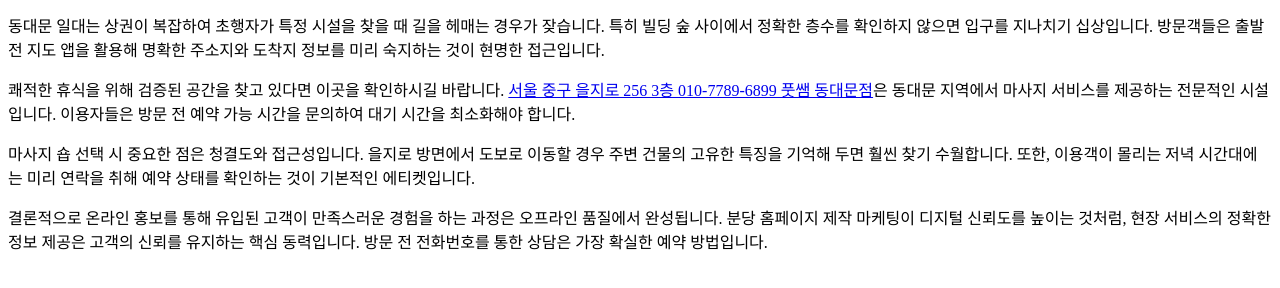
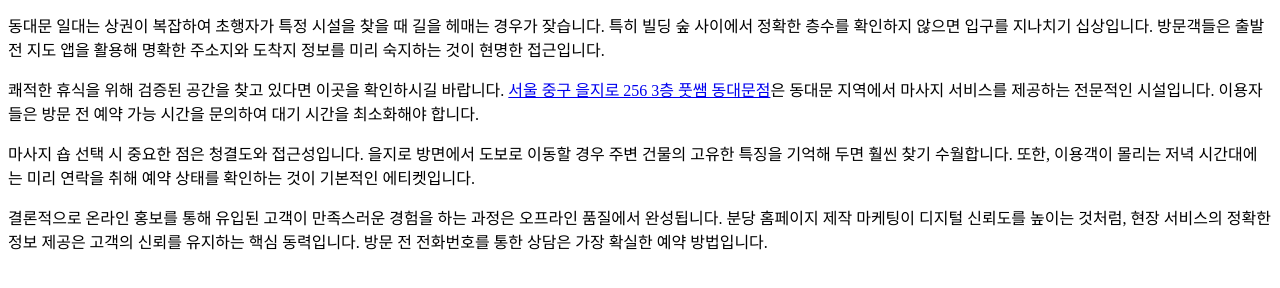
Before and after one commit to sarakinhceo-gif/bp-kr-pbn-bp-065, a plain HTML site: page posts/gemini-coverage-20260719-0121.html in a window 1280 px wide. Shown: the part 140-428 px from the top of the page. Drawn offline with Linux system fonts and the light colour scheme.

Commit message:
deploy: garbage-free snapshot 2026-08-09T14:43:28.169Z

```diff
--- a/posts/gemini-coverage-20260719-0121.html
+++ b/posts/gemini-coverage-20260719-0121.html
@@ -14,7 +14,7 @@
  <h1>분당 홈페이지 제작 마케팅 전략과 동대문 풋쌤 동대문점 방문 팁</h1>
  <p>디지털 환경에서 비즈니스의 첫인상은 웹사이트의 완성도에서 결정됩니다. 많은 기업이 분당 홈페이지 제작 마케팅을 고민하지만, 오프라인 서비스 업종은 실제 현장 방문을 유도하는 콘텐츠가 중요합니다. 최근 동대문 근처에서 업무를 마치고 피로를 풀기 위해 마사지 숍을 찾는 사람들이 많아지고 있습니다.</p>
  <p>동대문 일대는 상권이 복잡하여 초행자가 특정 시설을 찾을 때 길을 헤매는 경우가 잦습니다. 특히 빌딩 숲 사이에서 정확한 층수를 확인하지 않으면 입구를 지나치기 십상입니다. 방문객들은 출발 전 지도 앱을 활용해 명확한 주소지와 도착지 정보를 미리 숙지하는 것이 현명한 접근입니다.</p>
- <p>쾌적한 휴식을 위해 검증된 공간을 찾고 있다면 이곳을 확인하시길 바랍니다. <a class="anchor-link" href="https://euljiro-body-care.mapo-room-guide.xyz/" data-분당 홈페이지 제작 안내-link-target="t1-campaign-mqw1w2qy-5klg">서울 중구 을지로 256 3층 010-7789-6899 풋쌤 동대문점</a>은 동대문 지역에서 마사지 서비스를 제공하는 전문적인 시설입니다. 이용자들은 방문 전 예약 가능 시간을 문의하여 대기 시간을 최소화해야 합니다.</p>
+ <p>쾌적한 휴식을 위해 검증된 공간을 찾고 있다면 이곳을 확인하시길 바랍니다. <a class="anchor-link" href="https://euljiro-body-care.mapo-room-guide.xyz/" data-분당 홈페이지 제작 안내-link-target="t1-campaign-mqw1w2qy-5klg">서울 중구 을지로 256 3층 풋쌤 동대문점</a>은 동대문 지역에서 마사지 서비스를 제공하는 전문적인 시설입니다. 이용자들은 방문 전 예약 가능 시간을 문의하여 대기 시간을 최소화해야 합니다.</p>
  <p>마사지 숍 선택 시 중요한 점은 청결도와 접근성입니다. 을지로 방면에서 도보로 이동할 경우 주변 건물의 고유한 특징을 기억해 두면 훨씬 찾기 수월합니다. 또한, 이용객이 몰리는 저녁 시간대에는 미리 연락을 취해 예약 상태를 확인하는 것이 기본적인 에티켓입니다.</p>
  <p>결론적으로 온라인 홍보를 통해 유입된 고객이 만족스러운 경험을 하는 과정은 오프라인 품질에서 완성됩니다. 분당 홈페이지 제작 마케팅이 디지털 신뢰도를 높이는 것처럼, 현장 서비스의 정확한 정보 제공은 고객의 신뢰를 유지하는 핵심 동력입니다. 방문 전 전화번호를 통한 상담은 가장 확실한 예약 방법입니다.</p>
 </body>
```
